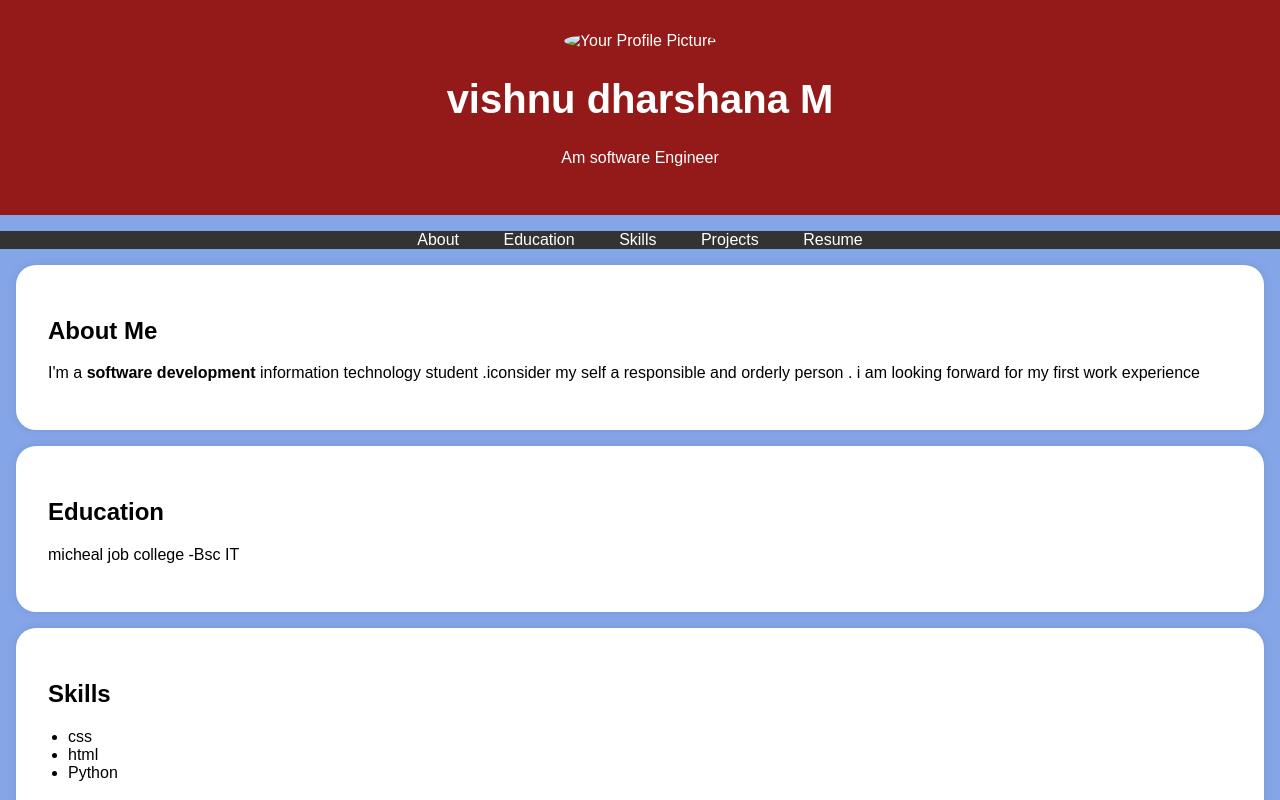
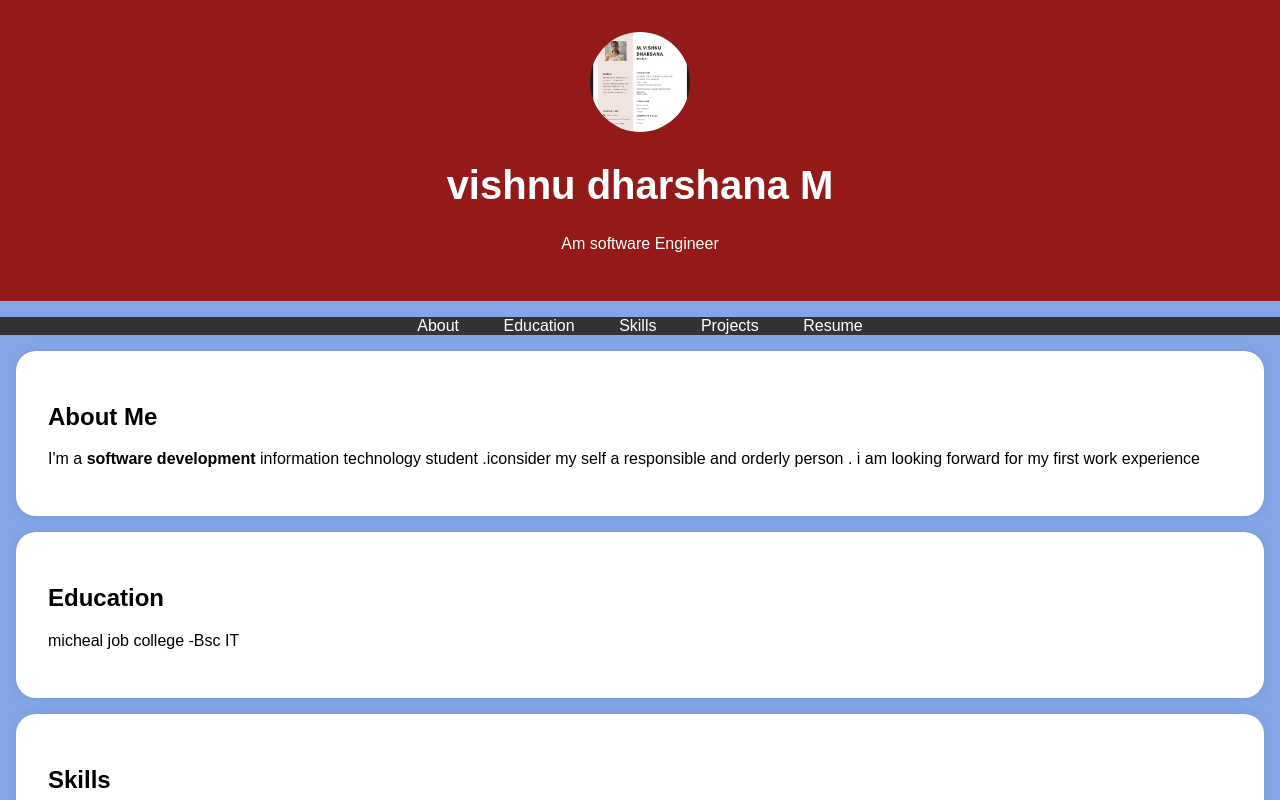
Before and after one commit to vishnudharsana2006/Portfolio, a plain HTML site: page index.html in a window 1280 px wide. Shown: the top 800 px of the page. Drawn offline with Linux system fonts and the light colour scheme.

Commit message:
Update index.html

```diff
--- a/index.html
+++ b/index.html
@@ -95,7 +95,7 @@
     <header>
         <div class="header-content">
             <!-- Add your profile picture here -->
-            <img src="/storage/emulated/0/DCIM/Camera/20240913_071849.jpg" alt="Your Profile Picture" class="profile-picture">
+            <img src="photo.jpg" alt="Your Profile Picture" class="profile-picture">
             <h1>vishnu dharshana M</h1>
             <p>Am software Engineer</p>
         </div>
```
